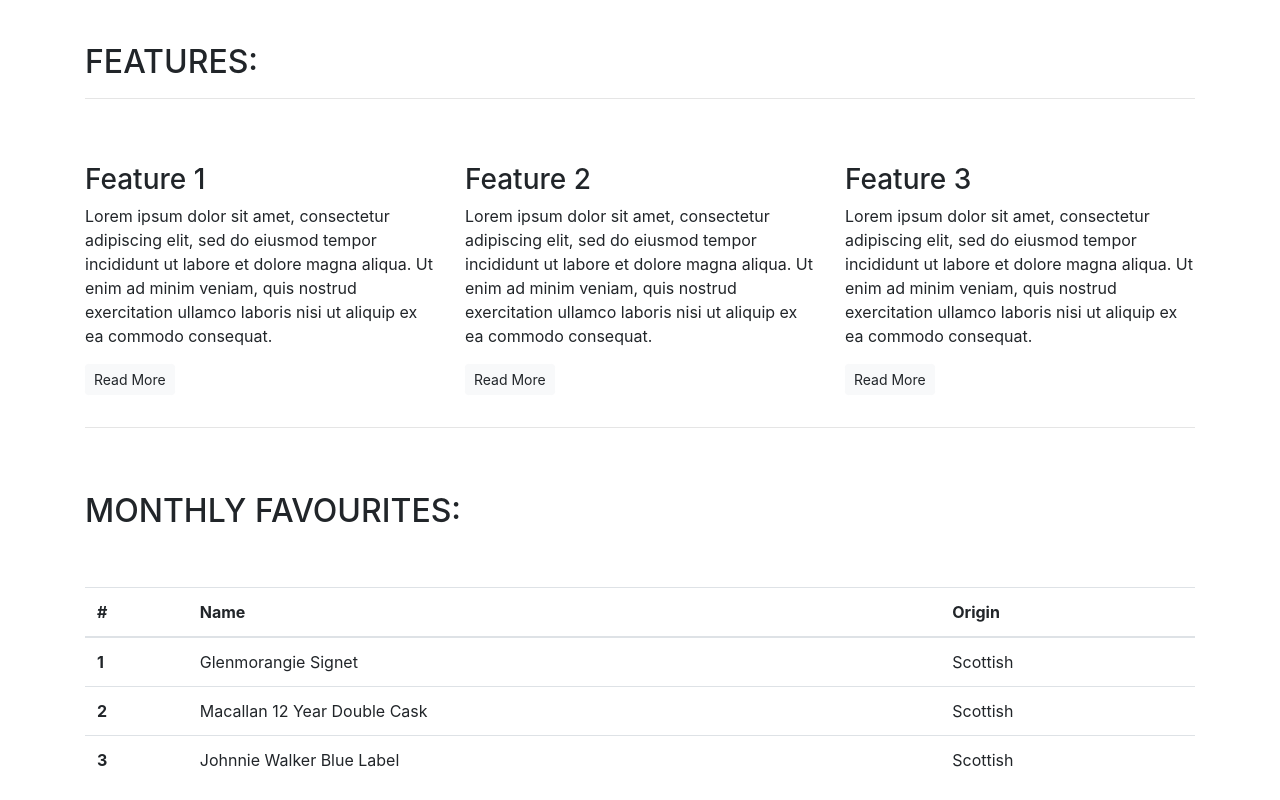
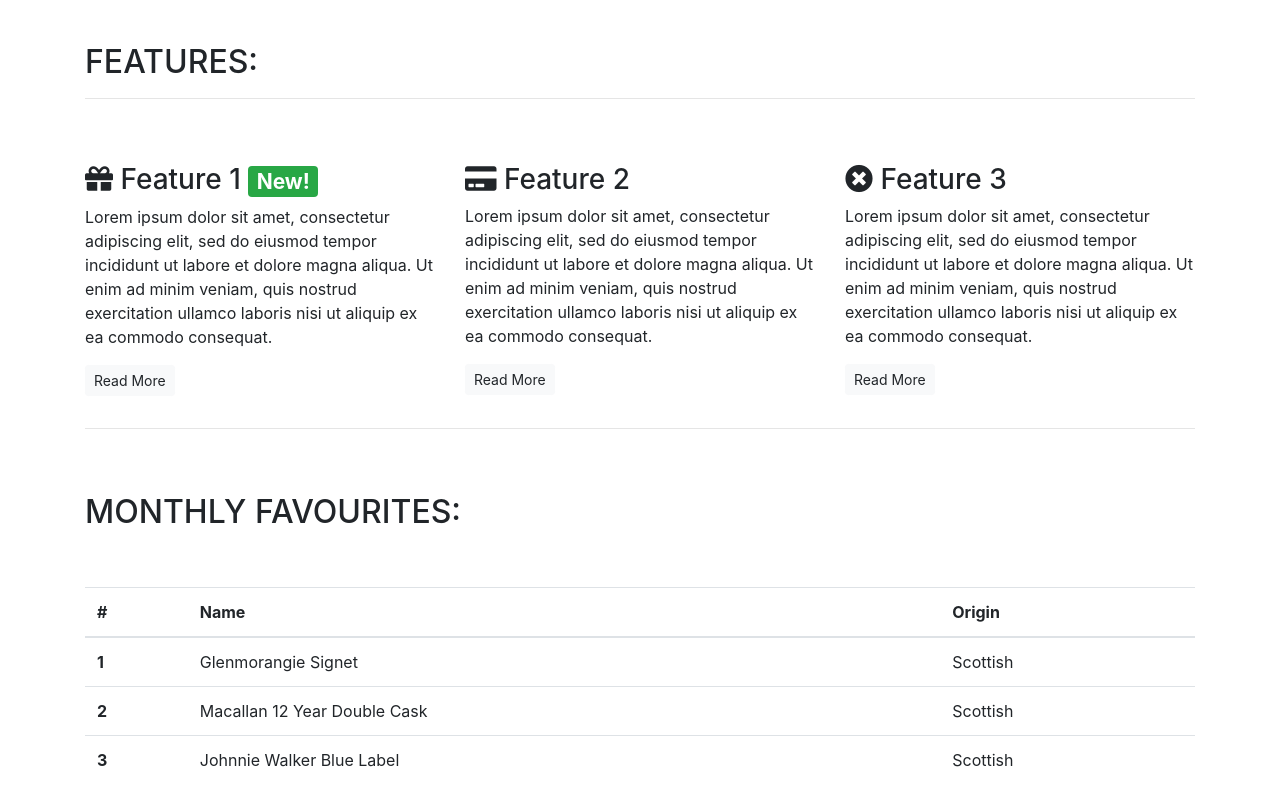
Before and after one commit to MarkD117/Bootstrap4, a plain HTML site: page index.html in a window 1280 px wide. Shown: the part 792-1592 px from the top of the page. Drawn offline with nearby package versions, Linux system fonts and the light colour scheme.

Commit message:
Add font awesome icons to features section

```diff
--- a/index.html
+++ b/index.html
@@ -6,6 +6,8 @@
   <meta name="viewport" content="width=device-width, initial-scale=1.0">
   <title>Whiskey Drop | Taste a new whiskey every month</title>
   <link rel="stylesheet" href="https://maxcdn.bootstrapcdn.com/bootstrap/4.1.3/css/bootstrap.min.css">
+  <link rel="stylesheet" href="https://use.fontawesome.com/releases/v5.6.1/css/all.css"
+    integrity="sha384-gfdkjb5BdAXd+lj+gudLWI+BXq4IuLW5IT+brZEZsLFm++aCMlF1V92rMkPaX4PP" crossorigin="anonymous">
 </head>
 
 <body>
@@ -93,7 +95,8 @@
       <div class="row">
         <div class="col-12 col-md-6 col-lg-4">
           <div class="feature">
-            <h3>Feature 1</h3>
+            <h3><i class="fas fa-gift d-none d-sm-inline"></i> Feature 1 <span class="badge badge-success">New!</span>
+            </h3>
             <p>Lorem ipsum dolor sit amet, consectetur adipiscing elit, sed do eiusmod tempor incididunt ut labore et
               dolore magna aliqua. Ut enim ad minim veniam, quis nostrud exercitation ullamco laboris nisi ut aliquip ex
               ea commodo consequat.</p>
@@ -102,7 +105,7 @@
         </div>
         <div class="col-12 col-md-6 col-lg-4">
           <div class="feature">
-            <h3>Feature 2</h3>
+            <h3><i class="fas fa-credit-card d-none d-sm-inline"></i> Feature 2</h3>
             <p>Lorem ipsum dolor sit amet, consectetur adipiscing elit, sed do eiusmod tempor incididunt ut labore et
               dolore magna aliqua. Ut enim ad minim veniam, quis nostrud exercitation ullamco laboris nisi ut aliquip ex
               ea commodo consequat.</p>
@@ -111,7 +114,7 @@
         </div>
         <div class="col-12 d-md-none d-lg-block col-lg-4">
           <div class="feature">
-            <h3>Feature 3</h3>
+            <h3><i class="fas fa-times-circle d-none d-sm-inline"></i> Feature 3</h3>
             <p>Lorem ipsum dolor sit amet, consectetur adipiscing elit, sed do eiusmod tempor incididunt ut labore et
               dolore magna aliqua. Ut enim ad minim veniam, quis nostrud exercitation ullamco laboris nisi ut aliquip ex
               ea commodo consequat.</p>
```
